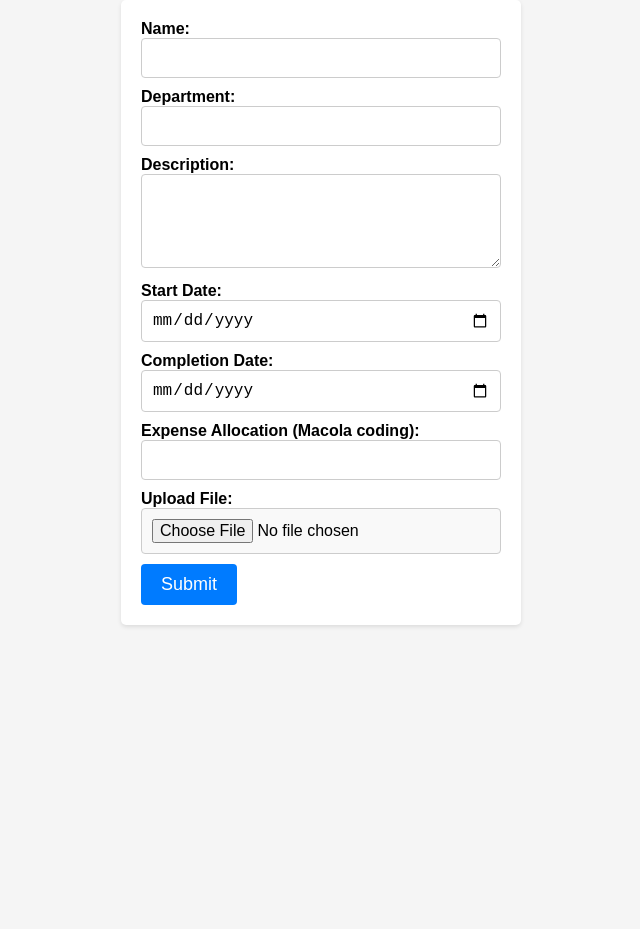
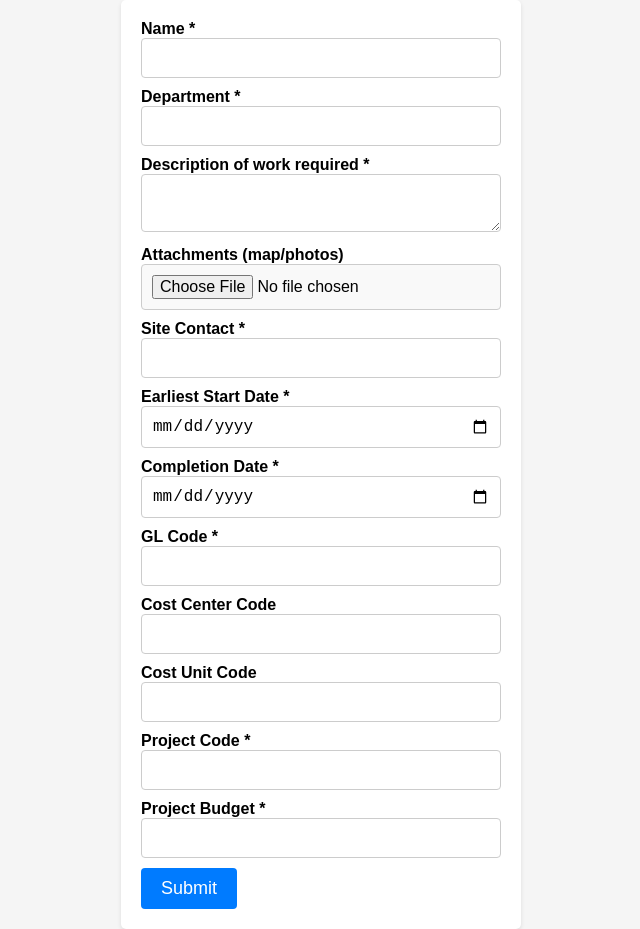
Before and after one commit to lbmobaro/pne, a website: page index.html in a window 1280 px wide. Shown: the whole page, without its empty margins (319-959 px from the left). Before the commit the page ends 800 px from the top, so only its background shows below. Drawn offline with Linux system fonts and the light colour scheme.

Commit message:
Update index.html

```diff
--- a/index.html
+++ b/index.html
@@ -8,31 +8,46 @@
 </head>
 <body>
     <form id="projectForm">
-        <label for="name">Name:</label>
-        <input type="text" id="name" required><br>
+        <label for="name">Name *</label>
+        <input type="text" id="name" name="name" required>
 
-        <label for="department">Department:</label>
-        <input type="text" id="department" required><br>
+        <label for="department">Department *</label>
+        <input type="text" id="department" name="department" required>
 
-        <label for="description">Description:</label>
-        <textarea id="description" rows="4" required></textarea><br>
+        <label for="description">Description of work required *</label>
+        <textarea id="description" name="description" required></textarea>
 
-        <label for="startDate">Start Date:</label>
-        <input type="date" id="startDate" required><br>
+        <label for="attachments">Attachments (map/photos)</label>
+        <input type="file" id="attachments" name="attachments">
 
-        <label for="completionDate">Completion Date:</label>
-        <input type="date" id="completionDate" required><br>
+        <label for="siteContact">Site Contact *</label>
+        <input type="text" id="siteContact" name="siteContact" required>
 
-        <label for="expenseAllocation">Expense Allocation (Macola coding):</label>
-        <input type="text" id="expenseAllocation" required><br>
+        <label for="startDate">Earliest Start Date *</label>
+        <input type="date" id="startDate" name="startDate" required>
 
-        <label for="file">Upload File:</label>
-        <input type="file" id="file" accept=".pdf, .doc, .docx"> <!-- Accept only specific file types if needed -->
-        <br>
+        <label for="completionDate">Completion Date *</label>
+        <input type="date" id="completionDate" name="completionDate" required>
+
+        <label for="glCode">GL Code *</label>
+        <input type="text" id="glCode" name="glCode" required>
+
+        <label for="costCenterCode">Cost Center Code</label>
+        <input type="text" id="costCenterCode" name="costCenterCode">
+
+        <label for="costUnitCode">Cost Unit Code</label>
+        <input type="text" id="costUnitCode" name="costUnitCode">
+
+        <label for="projectCode">Project Code *</label>
+        <input type="text" id="projectCode" name="projectCode" required>
+
+        <label for="projectBudget">Project Budget *</label>
+        <input type="text" id="projectBudget" name="projectBudget" required>
 
         <button type="submit">Submit</button>
     </form>
 
+
     <script src="script.js"></script> <!-- You can create a JavaScript file for client-side logic -->
 </body>
 </html>
```
